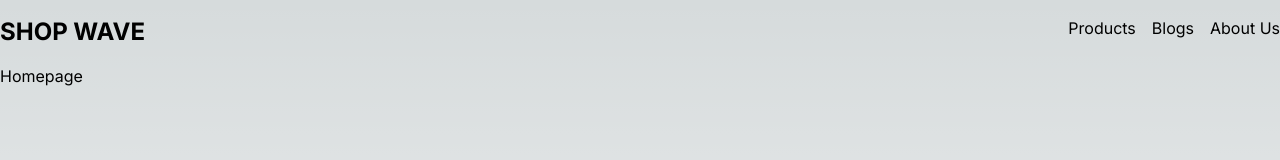
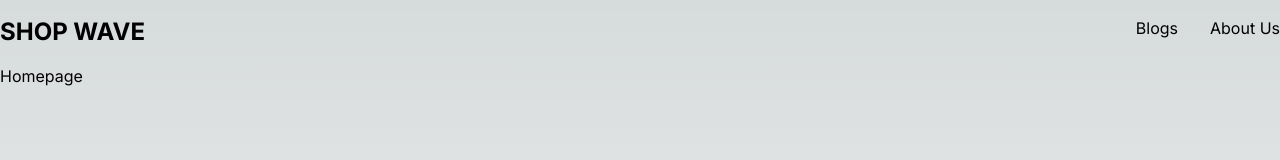
Before and after one commit to ProjectPortfolioHQ/shop-wave, a Next.js app: page / in a window 1280 px wide. Shown: the top 160 px of the page. Built offline with nearby package versions, Linux system fonts and the light colour scheme.

Commit message:
feat: add nav link animation

```diff
--- a/app/components/Header/Header.module.css
+++ b/app/components/Header/Header.module.css
@@ -7,9 +7,13 @@
 }
 
 .navLink {
-  @apply flex gap-4;
+  @apply flex gap-8;
 }
 
 .navLinkItem {
-  @apply hover:underline hover:underline-offset-8;
+  @apply hover:bg-right-bottom hover:bg-[length:100%_2px] inline-block pb-[2px] bg-left-bottom bg-[length:0%_2px] bg-no-repeat;
+  transition:
+    background-size 0.3s,
+    background-position 0s 0.3s;
+  background-image: linear-gradient(#fff 0 0);
 }
--- a/app/components/Header/index.tsx
+++ b/app/components/Header/index.tsx
@@ -8,10 +8,7 @@ export default function Header() {
         Shop Wave
       </Link>
       <nav className={styles.navLink}>
-        <Link href="/products" className={styles.navLinkItem}>
-          Products
-        </Link>
-        <Link href="/blogs" className={styles.navLinkItem}>
+        <Link href="/posts" className={styles.navLinkItem}>
           Blogs
         </Link>
         <Link href="/about-us" className={styles.navLinkItem}>
```
